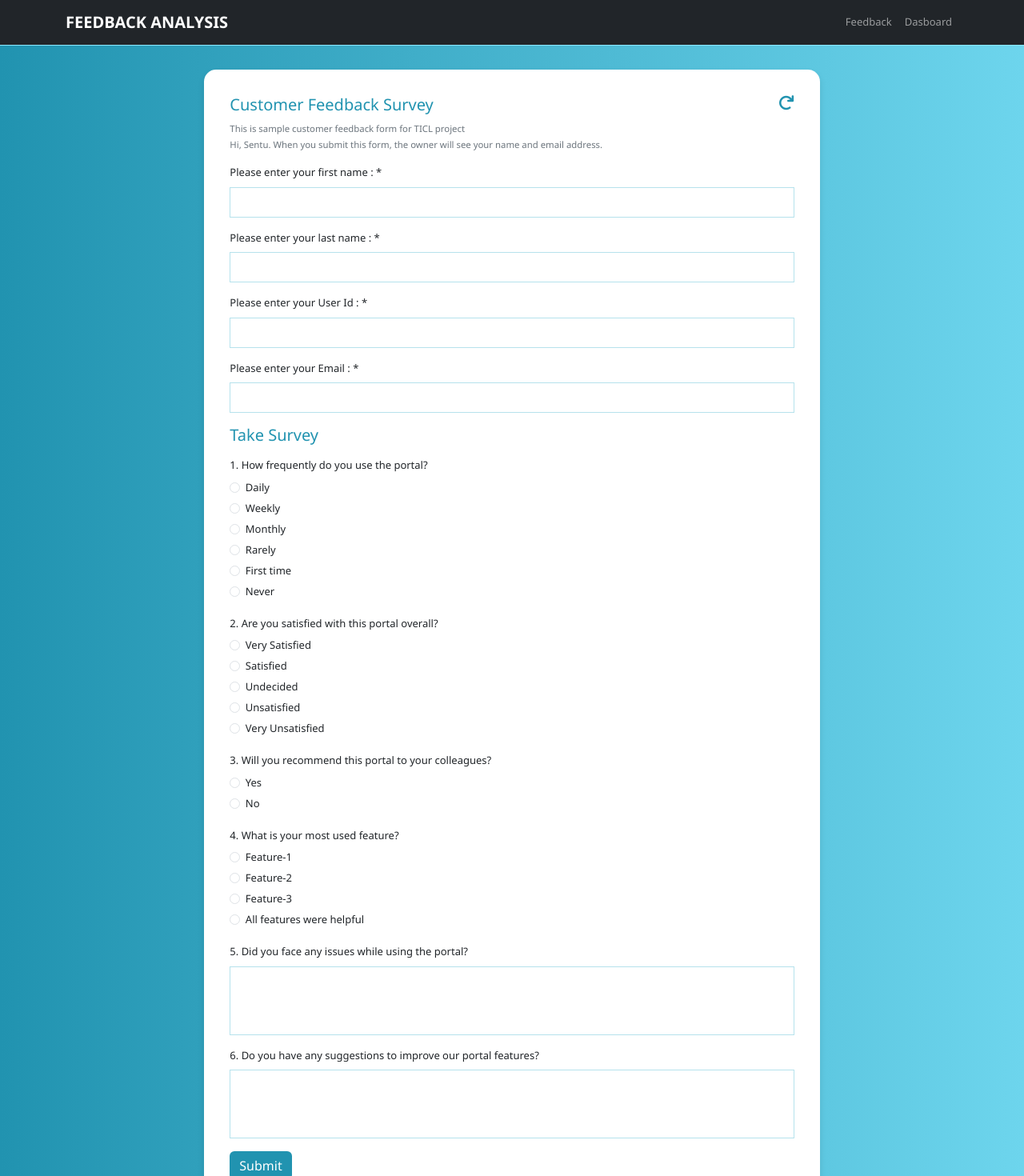
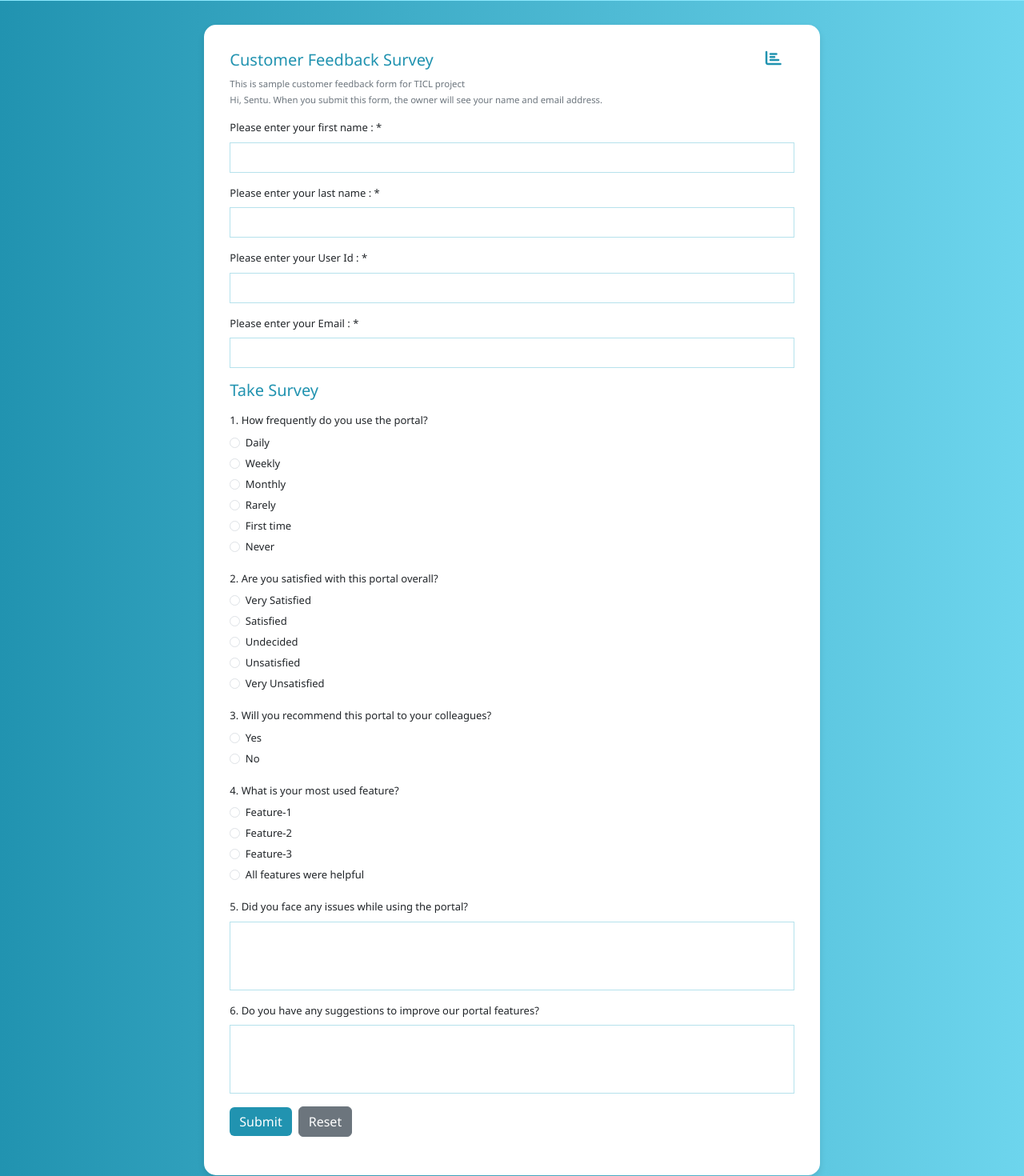
Before and after one commit to sentub13/user-feedback-analysis, a React (Create React App) app in the folder frontend/: page / in a window 1280 px wide. Shown: the top 1470 px of the page at 80% size. Built offline with nearby package versions, Linux system fonts and the light colour scheme; no server answers; the HTML template or start-up script is replaced by a standard one.

Commit message:
Updated UI

```diff
--- a/frontend/src/App.js
+++ b/frontend/src/App.js
@@ -8,7 +8,7 @@ import About from './components/About';
 function App() {
   return (
     <Router>
-      <nav className="navbar navbar-expand-lg navbar-dark bg-dark">
+      {/* <nav className="navbar navbar-expand-lg navbar-dark bg-dark">
         <div className="container">
           <Link className="navbar-brand" to="/">FeedBack Analysis</Link>
           <div className="navbar-nav">
@@ -16,7 +16,7 @@ function App() {
             <Link className="nav-link" to="/report">Dasboard</Link>
           </div>
         </div>
-      </nav>
+      </nav> */}
 
       <div className="container-fluid">
         <Routes>
--- a/frontend/src/components/Home.js
+++ b/frontend/src/components/Home.js
@@ -1,4 +1,5 @@
 import React, { useState } from 'react';
+import { BrowserRouter as Router, Routes, Route, Link } from 'react-router-dom';
 import { submitFeedback } from '../services/feedbackService';
 import { FormInput, RadioGroup, TextArea } from './FormComponents';
 
@@ -113,8 +114,9 @@ function Home() {
       <div className="col-md-8 offset-md-2">
         <div className='formarea'>
         <h5 className='title'>
-          <span>Customer Feedback Survey</span>
-          <i className="fas fa-redo reload" onClick={handleReset} title="Refresh form"></i>
+          <span>Customer Feedback Survey </span>
+          <Link className="navbar-brand" to="/report"><i className="fas fa-chart-bar reload me-3" title="View Reports"></i></Link>
+          {/* <Link className="navbar-brand" to="/"><i className="fas fa-paper-plane reload me-3" title="Submit Feedback"></i></Link> */}
         </h5>
           <div className='text-secondary'> <small>This is sample customer feedback form for TICL project </small> </div>
           <div className='mb-3 text-secondary'> <small>Hi, Sentu. When you submit this form, the owner will see your name and email address.</small> </div>
@@ -209,6 +211,8 @@ function Home() {
 
             <div className="mb-3 text-start">
               <button type="submit" className="btn btn-primary me-2">Submit</button>
+              <button type="submit" className="btn btn-secondary me-2" onClick={handleReset}>Reset</button>
+              {/* <i className="fas fa-redo reload me-3" onClick={handleReset} title="Refresh form"></i> */}
             </div>
           </form>
         </div>
--- a/frontend/src/components/Report.js
+++ b/frontend/src/components/Report.js
@@ -1,4 +1,5 @@
 import React, { useState, useEffect } from 'react';
+import { BrowserRouter as Router, Routes, Route, Link } from 'react-router-dom';
 import { Pie } from 'react-chartjs-2';
 import { Chart as ChartJS, ArcElement, Tooltip, Legend } from 'chart.js';
 import { getSentimentAnalysis } from '../services/reportService';
@@ -153,7 +154,11 @@ function Report() {
 
   return (
     <div className="container mt-4">
-      <h5 className='mb-4 title'>Dashboard Report</h5>
+      <h5 className='title'>
+          <span>Dashboard Report </span>
+          {/* <Link className="navbar-brand" to="/report"><i className="fas fa-chart-bar reload me-3" title="View Reports"></i></Link> */}
+          <Link className="navbar-brand" to="/"><i className="fas fa-paper-plane reload me-3" title="Submit Feedback"></i></Link>
+        </h5>
 
       {/* Filter Section */}
       <div className="card mb-4">
```
